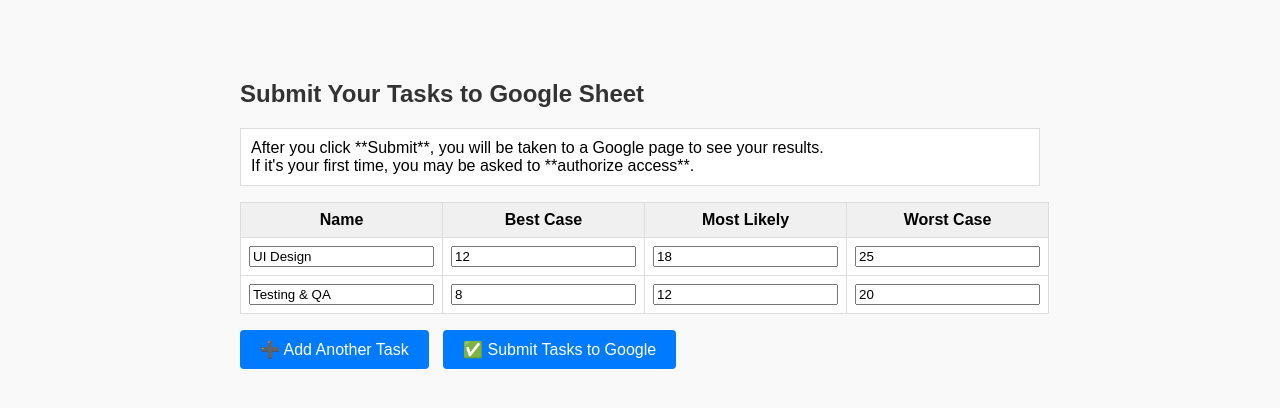
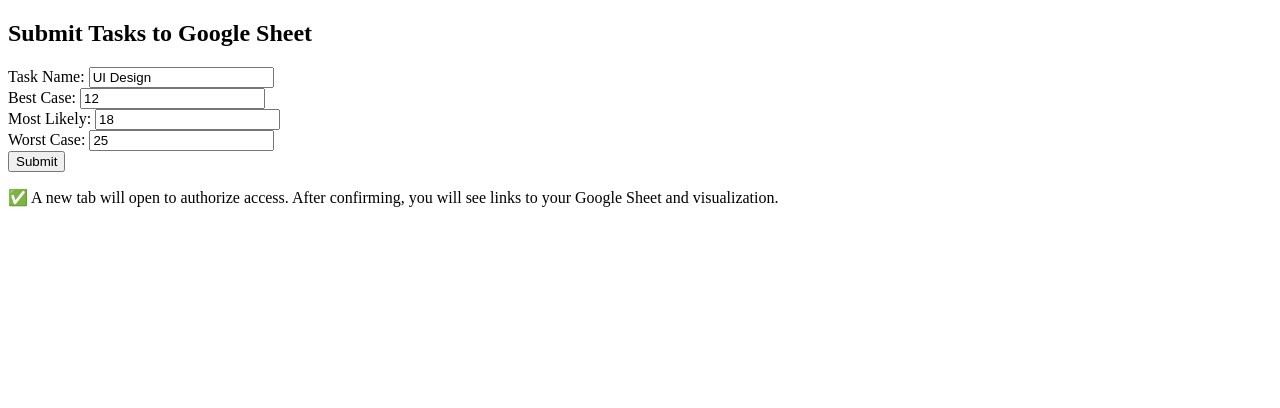
Before and after one commit to abeljstephen/pmc-submission, a plain HTML site: page index.html in a window 1280 px wide. Drawn offline with Linux system fonts and the light colour scheme.

Commit message:
Switch to pure HTML form submission for Google OAuth

```diff
--- a/index.html
+++ b/index.html
@@ -1,103 +1,24 @@
 <!DOCTYPE html>
 <html lang="en">
-<head>
-  <meta charset="UTF-8" />
-  <title>PMC Estimate Submission</title>
-  <style>
-    body {
-      font-family: Arial, sans-serif;
-      max-width: 800px;
-      margin: 40px auto;
-      padding: 20px;
-      background: #f9f9f9;
-    }
-    h2 {
-      color: #333;
-    }
-    table {
-      border-collapse: collapse;
-      width: 100%;
-      margin-bottom: 1em;
-      background: #fff;
-    }
-    th, td {
-      border: 1px solid #ddd;
-      padding: 8px;
-    }
-    th {
-      background: #f0f0f0;
-    }
-    button {
-      padding: 10px 20px;
-      font-size: 16px;
-      cursor: pointer;
-      margin-right: 10px;
-      background: #007bff;
-      color: white;
-      border: none;
-      border-radius: 4px;
-    }
-    #instructions {
-      background: #fff;
-      border: 1px solid #ddd;
-      padding: 10px;
-      margin-bottom: 1em;
-    }
-  </style>
-</head>
 <body>
-  <h2>Submit Your Tasks to Google Sheet</h2>
-  <div id="instructions">
-    After you click **Submit**, you will be taken to a Google page to see your results.<br>
-    If it's your first time, you may be asked to **authorize access**.
-  </div>
-
-  <form action="https://script.google.com/macros/s/AKfycbwcpoFjhgVr7kEKi7kdwCIzR_hSOcLetF1jqh8xbaBE7WpFQyv5b1xWi9L4JdcPPHd7/exec" method="post" target="_blank">
-    <table id="taskTable">
-      <thead>
-        <tr>
-          <th>Name</th>
-          <th>Best Case</th>
-          <th>Most Likely</th>
-          <th>Worst Case</th>
-        </tr>
-      </thead>
-      <tbody>
-        <tr>
-          <td><input name="tasks[0][taskName]" type="text" value="UI Design" required /></td>
-          <td><input name="tasks[0][bestCase]" type="number" value="12" required /></td>
-          <td><input name="tasks[0][mostLikely]" type="number" value="18" required /></td>
-          <td><input name="tasks[0][worstCase]" type="number" value="25" required /></td>
-        </tr>
-        <tr>
-          <td><input name="tasks[1][taskName]" type="text" value="Testing & QA" required /></td>
-          <td><input name="tasks[1][bestCase]" type="number" value="8" required /></td>
-          <td><input name="tasks[1][mostLikely]" type="number" value="12" required /></td>
-          <td><input name="tasks[1][worstCase]" type="number" value="20" required /></td>
-        </tr>
-      </tbody>
-    </table>
-
-    <button type="button" onclick="addRow()">➕ Add Another Task</button>
-    <button type="submit">✅ Submit Tasks to Google</button>
+  <h2>Submit Tasks to Google Sheet</h2>
+  <form method="POST"
+        action="https://script.google.com/macros/s/AKfycbwcpoFjhgVr7kEKi7kdwCIzR_hSOcLetF1jqh8xbaBE7WpFQyv5b1xWi9L4JdcPPHd7/exec"
+        target="_blank">
+    <label>Task Name:
+      <input name="tasks[0][taskName]" value="UI Design">
+    </label><br>
+    <label>Best Case:
+      <input name="tasks[0][bestCase]" value="12">
+    </label><br>
+    <label>Most Likely:
+      <input name="tasks[0][mostLikely]" value="18">
+    </label><br>
+    <label>Worst Case:
+      <input name="tasks[0][worstCase]" value="25">
+    </label><br>
+    <button type="submit">Submit</button>
   </form>
-
-  <script>
-    function addRow() {
-      const tbody = document.querySelector("#taskTable tbody");
-      const index = tbody.rows.length;
-      const row = tbody.insertRow();
-      const cells = [
-        `<input name="tasks[${index}][taskName]" type="text" required />`,
-        `<input name="tasks[${index}][bestCase]" type="number" required />`,
-        `<input name="tasks[${index}][mostLikely]" type="number" required />`,
-        `<input name="tasks[${index}][worstCase]" type="number" required />`
-      ];
-      cells.forEach(html => {
-        const cell = row.insertCell();
-        cell.innerHTML = html;
-      });
-    }
-  </script>
+  <p>✅ A new tab will open to authorize access. After confirming, you will see links to your Google Sheet and visualization.</p>
 </body>
 </html>
```
